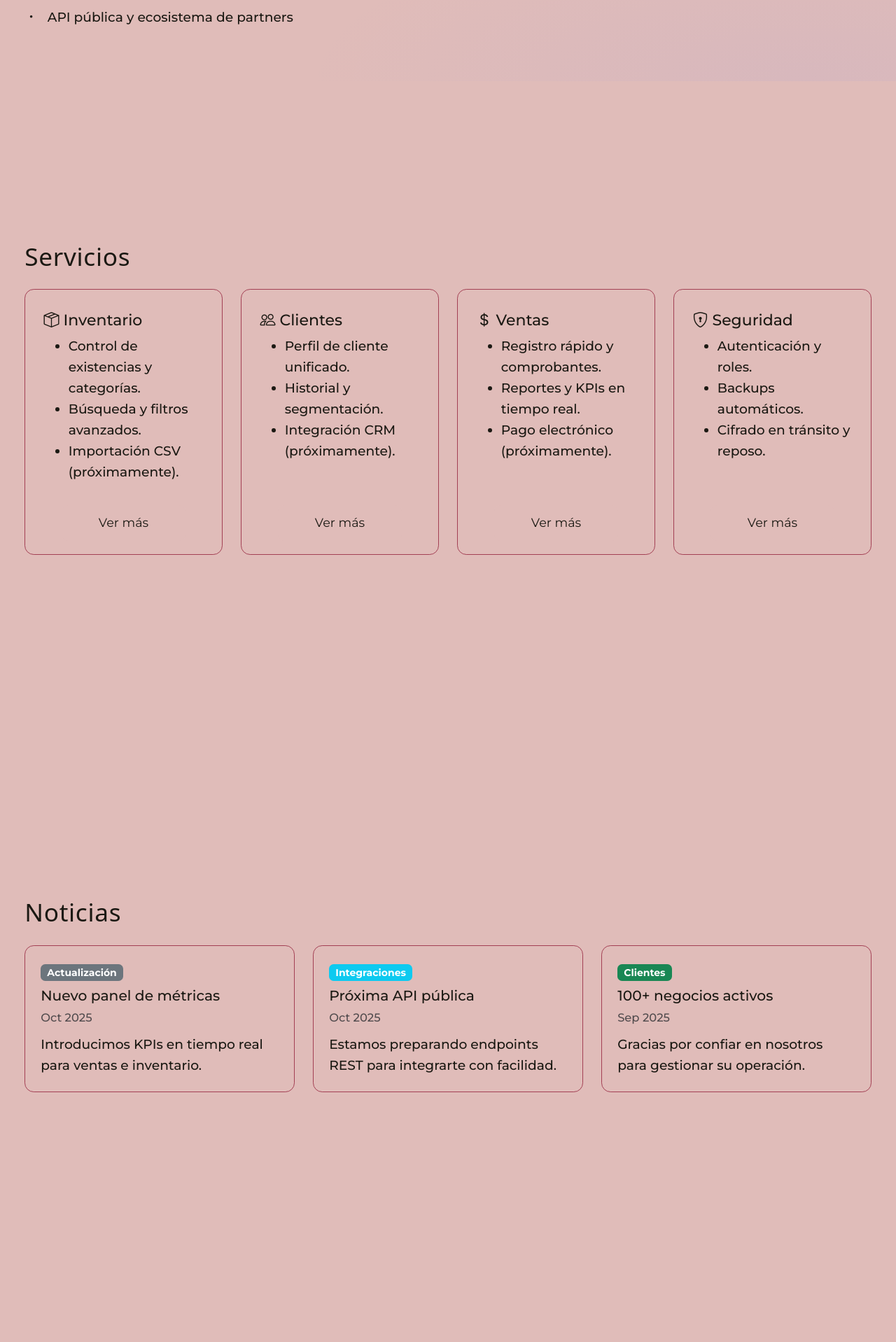
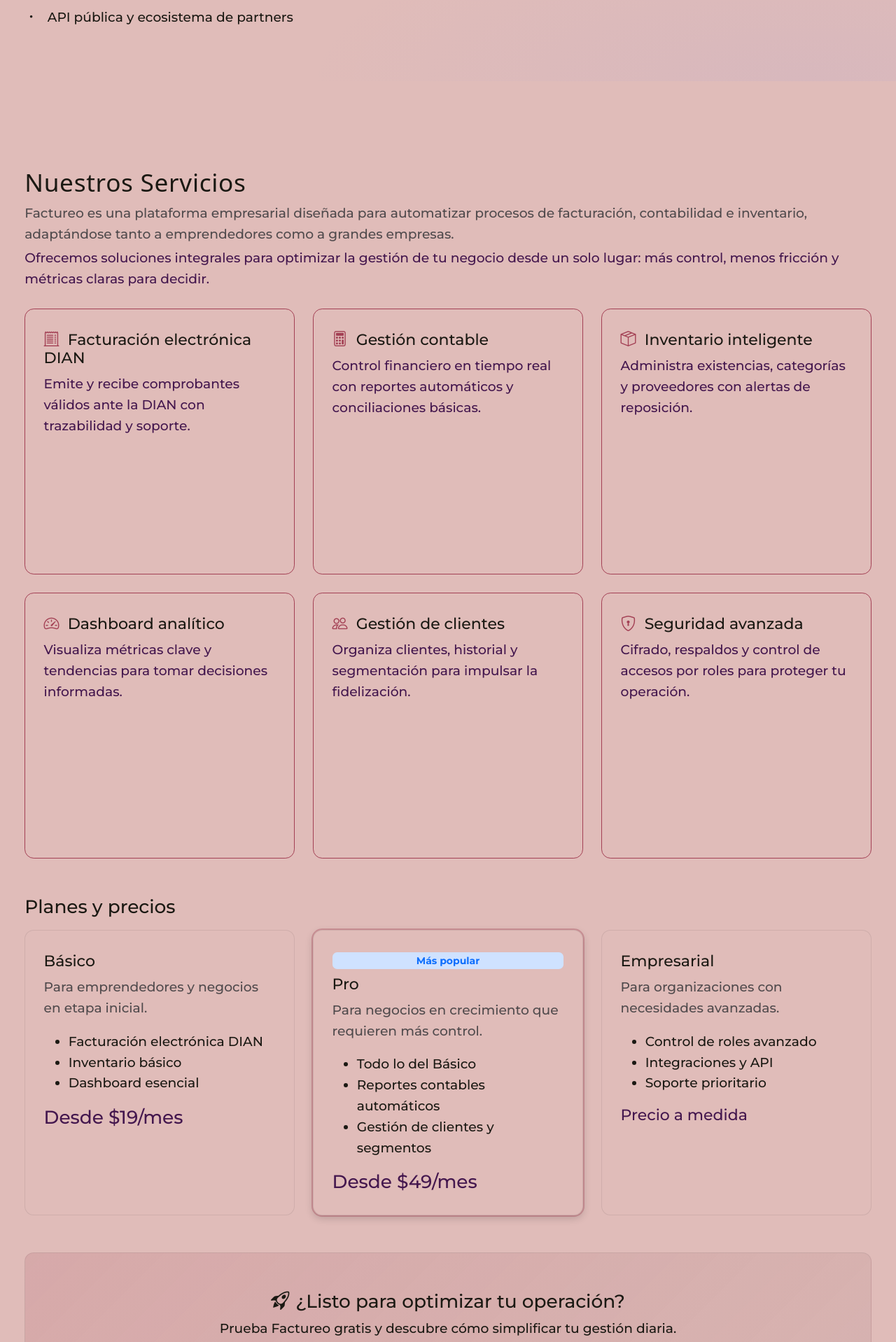
Before and after one commit to andresforero1033/factureox, a Flask app: page / in a window 1280 px wide. Shown: the part 4261-6179 px from the top of the page at 70% size. Run offline with Flask 3, Linux system fonts and the light colour scheme; some web fonts are replaced.

Commit message:
feat(servicios): rediseño con 6 tarjetas, planes y CTA
- Encabezado con título, subtítulo e introducción
- Seis tarjetas: DIAN, contable, inventario, dashboard, clientes, seguridad
- Sub-sección de precios: Básico, Pro (destacado) y Empresarial
- CTA final con botones "Probar gratis" y "Solicitar demo"
- Estilos específicos en index.css (pricing, CTA, iconos y columnas)
- Limpieza: remoción de modales y botones no usados

```diff
--- a/factureo_backend/static/css/pages/index.css
+++ b/factureo_backend/static/css/pages/index.css
@@ -192,7 +192,8 @@
 }
 
 /* Alineación solo para tarjetas en la sección Servicios */
-#servicios .col-md-6.col-lg-3 {
+#servicios .col-md-6.col-lg-3,
+#servicios .col-sm-6.col-lg-4 {
     display: flex;
 }
 
@@ -312,6 +313,23 @@
     }
 }
 
+/* --------- Servicios: encabezado, tarjetas y precios --------- */
+#servicios .services-subtitle { color: var(--color-6); }
+#servicios .services-intro { color: var(--color-2); }
+
+#servicios .service-card .card-title i { color: var(--accent-primary); margin-right: .35rem; }
+#servicios .service-card p { color: var(--color-2); }
+
+/* Pricing */
+#servicios .pricing .plan-card { border: 1px solid rgba(255,255,255,.08); }
+[data-theme="light"] #servicios .pricing .plan-card { border-color: rgba(0,0,0,.08); }
+#servicios .pricing .plan-card.best { box-shadow: 0 0 0 2px rgba(var(--accent-rgb), .35), var(--shadow-1); }
+#servicios .pricing .price { color: var(--color-2); }
+
+/* CTA reutilizable en Servicios */
+#servicios .bg-gradient-cta { background: linear-gradient(135deg, rgba(var(--accent-rgb), .22), rgba(0,0,0,.18)); border: 1px solid rgba(255,255,255,.08); border-radius: var(--radius-lg); }
+[data-theme="light"] #servicios .bg-gradient-cta { background: linear-gradient(135deg, rgba(var(--accent-rgb), .15), rgba(0,0,0,.04)); border-color: rgba(0,0,0,.07); }
+
 /* --------- Submenú interno Nosotros --------- */
 #nosotros .nosotros-subnav {
     position: sticky;
--- a/factureo_backend/templates/index.html
+++ b/factureo_backend/templates/index.html
@@ -341,169 +341,119 @@
 
 </section>
 
-<section id="servicios" class="my-5 section-full" data-reveal="fade-up" data-reveal-stagger="100"
-    data-reveal-children="fade-up">
-    <h2 class="font-subtitle mb-4">Servicios</h2>
+<section id="servicios" class="my-5 section-full" data-reveal="fade-up" data-reveal-stagger="100" data-reveal-children="fade-up">
+    <h2 class="font-subtitle mb-2">Nuestros Servicios</h2>
+    <p class="text-muted mb-1 services-subtitle">Factureo es una plataforma empresarial diseñada para automatizar procesos de facturación, contabilidad e inventario, adaptándose tanto a emprendedores como a grandes empresas.</p>
+    <p class="mb-4 services-intro">Ofrecemos soluciones integrales para optimizar la gestión de tu negocio desde un solo lugar: más control, menos fricción y métricas claras para decidir.</p>
+
     <div class="row g-4 align-items-stretch">
-        <div class="col-md-6 col-lg-3 d-flex">
-            <div class="card flex-fill hover-card">
+        <div class="col-sm-6 col-lg-4 d-flex">
+            <div class="card flex-fill hover-card service-card">
                 <div class="card-body">
-                    <h5 class="card-title"><i class="bi bi-box-seam"></i> Inventario</h5>
-                    <ul class="mb-0">
-                        <li>Control de existencias y categorías.</li>
-                        <li>Búsqueda y filtros avanzados.</li>
-                        <li>Importación CSV (próximamente).</li>
-                    </ul>
-                </div>
-                <div class="card-footer bg-transparent mt-auto pt-0">
-                    <button type="button" class="btn btn-outline-primary btn-more" data-bs-toggle="modal"
-                        data-bs-target="#modalInventario">Ver más</button>
+                    <h5 class="card-title"><i class="bi bi-receipt-cutoff"></i> Facturación electrónica DIAN</h5>
+                    <p class="mb-0">Emite y recibe comprobantes válidos ante la DIAN con trazabilidad y soporte.</p>
                 </div>
             </div>
         </div>
-        <div class="col-md-6 col-lg-3 d-flex">
-            <div class="card flex-fill hover-card">
+        <div class="col-sm-6 col-lg-4 d-flex">
+            <div class="card flex-fill hover-card service-card">
                 <div class="card-body">
-                    <h5 class="card-title"><i class="bi bi-people"></i> Clientes</h5>
-                    <ul class="mb-0">
-                        <li>Perfil de cliente unificado.</li>
-                        <li>Historial y segmentación.</li>
-                        <li>Integración CRM (próximamente).</li>
-                    </ul>
-                </div>
-                <div class="card-footer bg-transparent mt-auto pt-0">
-                    <button type="button" class="btn btn-outline-primary btn-more" data-bs-toggle="modal"
-                        data-bs-target="#modalClientes">Ver más</button>
+                    <h5 class="card-title"><i class="bi bi-calculator"></i> Gestión contable</h5>
+                    <p class="mb-0">Control financiero en tiempo real con reportes automáticos y conciliaciones básicas.</p>
                 </div>
             </div>
         </div>
-        <div class="col-md-6 col-lg-3 d-flex">
-            <div class="card flex-fill hover-card">
+        <div class="col-sm-6 col-lg-4 d-flex">
+            <div class="card flex-fill hover-card service-card">
                 <div class="card-body">
-                    <h5 class="card-title"><i class="bi bi-currency-dollar"></i> Ventas</h5>
-                    <ul class="mb-0">
-                        <li>Registro rápido y comprobantes.</li>
-                        <li>Reportes y KPIs en tiempo real.</li>
-                        <li>Pago electrónico (próximamente).</li>
-                    </ul>
-                </div>
-                <div class="card-footer bg-transparent mt-auto pt-0">
-                    <button type="button" class="btn btn-outline-primary btn-more" data-bs-toggle="modal"
-                        data-bs-target="#modalVentas">Ver más</button>
+                    <h5 class="card-title"><i class="bi bi-box-seam"></i> Inventario inteligente</h5>
+                    <p class="mb-0">Administra existencias, categorías y proveedores con alertas de reposición.</p>
                 </div>
             </div>
         </div>
-        <div class="col-md-6 col-lg-3 d-flex">
-            <div class="card flex-fill hover-card">
+        <div class="col-sm-6 col-lg-4 d-flex">
+            <div class="card flex-fill hover-card service-card">
                 <div class="card-body">
-                    <h5 class="card-title"><i class="bi bi-shield-lock"></i> Seguridad</h5>
-                    <ul class="mb-0">
-                        <li>Autenticación y roles.</li>
-                        <li>Backups automáticos.</li>
-                        <li>Cifrado en tránsito y reposo.</li>
-                    </ul>
+                    <h5 class="card-title"><i class="bi bi-speedometer2"></i> Dashboard analítico</h5>
+                    <p class="mb-0">Visualiza métricas clave y tendencias para tomar decisiones informadas.</p>
                 </div>
-                <div class="card-footer bg-transparent mt-auto pt-0">
-                    <button type="button" class="btn btn-outline-primary btn-more" data-bs-toggle="modal"
-                        data-bs-target="#modalSeguridad">Ver más</button>
+            </div>
+        </div>
+        <div class="col-sm-6 col-lg-4 d-flex">
+            <div class="card flex-fill hover-card service-card">
+                <div class="card-body">
+                    <h5 class="card-title"><i class="bi bi-people"></i> Gestión de clientes</h5>
+                    <p class="mb-0">Organiza clientes, historial y segmentación para impulsar la fidelización.</p>
+                </div>
+            </div>
+        </div>
+        <div class="col-sm-6 col-lg-4 d-flex">
+            <div class="card flex-fill hover-card service-card">
+                <div class="card-body">
+                    <h5 class="card-title"><i class="bi bi-shield-lock"></i> Seguridad avanzada</h5>
+                    <p class="mb-0">Cifrado, respaldos y control de accesos por roles para proteger tu operación.</p>
                 </div>
             </div>
         </div>
     </div>
 
-    <!-- Modales de Servicios -->
-    <div class="modal fade" id="modalInventario" tabindex="-1" aria-labelledby="modalInventarioLabel"
-        aria-hidden="true">
-        <div class="modal-dialog modal-dialog-centered">
-            <div class="modal-content">
-                <div class="modal-header">
-                    <h5 class="modal-title" id="modalInventarioLabel"><i class="bi bi-box-seam"></i> Inventario</h5>
-                    <button type="button" class="btn-close" data-bs-dismiss="modal" aria-label="Cerrar"></button>
+    <!-- Planes de precios -->
+    <div class="pricing mt-5" data-reveal="fade-up" data-reveal-stagger="120" data-reveal-children="fade-up">
+        <h3 class="h4 mb-3">Planes y precios</h3>
+        <div class="row g-4 align-items-stretch">
+            <div class="col-md-4 d-flex">
+                <div class="card flex-fill plan-card h-100">
+                    <div class="card-body">
+                        <h5 class="card-title">Básico</h5>
+                        <p class="text-muted">Para emprendedores y negocios en etapa inicial.</p>
+                        <ul class="mb-3">
+                            <li>Facturación electrónica DIAN</li>
+                            <li>Inventario básico</li>
+                            <li>Dashboard esencial</li>
+                        </ul>
+                        <div class="price h4 mb-0">Desde $19/mes</div>
+                    </div>
                 </div>
-                <div class="modal-body">
-                    <p class="mb-2">Administra productos, categorías y stock con búsquedas rápidas y filtros avanzados.
-                    </p>
-                    <ul>
-                        <li>Catálogo con categorías y variantes (SKU, tallas, colores).</li>
-                        <li>Ajustes de inventario con historial y notas.</li>
-                        <li>Alertas de stock mínimo y rotación.</li>
-                    </ul>
-                    <p class="mb-0"><strong>Próximamente:</strong> importación masiva CSV, plantillas y validaciones.
-                    </p>
+            </div>
+            <div class="col-md-4 d-flex">
+                <div class="card flex-fill plan-card h-100 best">
+                    <div class="card-body">
+                        <div class="badge bg-primary-subtle text-primary mb-2">Más popular</div>
+                        <h5 class="card-title">Pro</h5>
+                        <p class="text-muted">Para negocios en crecimiento que requieren más control.</p>
+                        <ul class="mb-3">
+                            <li>Todo lo del Básico</li>
+                            <li>Reportes contables automáticos</li>
+                            <li>Gestión de clientes y segmentos</li>
+                        </ul>
+                        <div class="price h4 mb-0">Desde $49/mes</div>
+                    </div>
                 </div>
-                <div class="modal-footer">
-                    <button type="button" class="btn btn-secondary" data-bs-dismiss="modal">Cerrar</button>
+            </div>
+            <div class="col-md-4 d-flex">
+                <div class="card flex-fill plan-card h-100">
+                    <div class="card-body">
+                        <h5 class="card-title">Empresarial</h5>
+                        <p class="text-muted">Para organizaciones con necesidades avanzadas.</p>
+                        <ul class="mb-3">
+                            <li>Control de roles avanzado</li>
+                            <li>Integraciones y API</li>
+                            <li>Soporte prioritario</li>
+                        </ul>
+                        <div class="price h5 mb-0">Precio a medida</div>
+                    </div>
                 </div>
             </div>
         </div>
     </div>
 
-    <div class="modal fade" id="modalClientes" tabindex="-1" aria-labelledby="modalClientesLabel" aria-hidden="true">
-        <div class="modal-dialog modal-dialog-centered">
-            <div class="modal-content">
-                <div class="modal-header">
-                    <h5 class="modal-title" id="modalClientesLabel"><i class="bi bi-people"></i> Clientes</h5>
-                    <button type="button" class="btn-close" data-bs-dismiss="modal" aria-label="Cerrar"></button>
-                </div>
-                <div class="modal-body">
-                    <p class="mb-2">Perfila a tus clientes con historial, segmentación y comunicaciones.</p>
-                    <ul>
-                        <li>Ficha unificada con datos de contacto y preferencias.</li>
-                        <li>Historial de compras y tickets de soporte.</li>
-                        <li>Segmentación por comportamiento y valor.</li>
-                    </ul>
-                    <p class="mb-0"><strong>Próximamente:</strong> integraciones CRM (HubSpot) y campañas dirigidas.</p>
-                </div>
-                <div class="modal-footer">
-                    <button type="button" class="btn btn-secondary" data-bs-dismiss="modal">Cerrar</button>
-                </div>
-            </div>
-        </div>
-    </div>
-
-    <div class="modal fade" id="modalVentas" tabindex="-1" aria-labelledby="modalVentasLabel" aria-hidden="true">
-        <div class="modal-dialog modal-dialog-centered">
-            <div class="modal-content">
-                <div class="modal-header">
-                    <h5 class="modal-title" id="modalVentasLabel"><i class="bi bi-currency-dollar"></i> Ventas</h5>
-                    <button type="button" class="btn-close" data-bs-dismiss="modal" aria-label="Cerrar"></button>
-                </div>
-                <div class="modal-body">
-                    <p class="mb-2">Registra ventas al instante, genera comprobantes y analiza KPIs en tiempo real.</p>
-                    <ul>
-                        <li>Facturación con impuestos y descuentos.</li>
-                        <li>Comprobantes PDF y envío por correo.</li>
-                        <li>Métricas de ingresos, margen y top productos.</li>
-                    </ul>
-                    <p class="mb-0"><strong>Próximamente:</strong> pagos electrónicos e integración contable.</p>
-                </div>
-                <div class="modal-footer">
-                    <button type="button" class="btn btn-secondary" data-bs-dismiss="modal">Cerrar</button>
-                </div>
-            </div>
-        </div>
-    </div>
-
-    <div class="modal fade" id="modalSeguridad" tabindex="-1" aria-labelledby="modalSeguridadLabel" aria-hidden="true">
-        <div class="modal-dialog modal-dialog-centered">
-            <div class="modal-content">
-                <div class="modal-header">
-                    <h5 class="modal-title" id="modalSeguridadLabel"><i class="bi bi-shield-lock"></i> Seguridad</h5>
-                    <button type="button" class="btn-close" data-bs-dismiss="modal" aria-label="Cerrar"></button>
-                </div>
-                <div class="modal-body">
-                    <p class="mb-2">Autenticación con roles, backups automáticos y cifrado en tránsito y reposo.</p>
-                    <ul>
-                        <li>Control de acceso basado en roles (RBAC).</li>
-                        <li>Respaldos programados y restauración.</li>
-                        <li>Monitoreo básico de actividad.</li>
-                    </ul>
-                    <p class="mb-0"><strong>Próximamente:</strong> auditoría avanzada y 2FA.</p>
-                </div>
-                <div class="modal-footer">
-                    <button type="button" class="btn btn-secondary" data-bs-dismiss="modal">Cerrar</button>
-                </div>
-            </div>
+    <!-- Llamado a la acción -->
+    <div class="services-cta card bg-gradient-cta text-center p-4 p-md-5 mt-5">
+        <h3 class="h4 mb-2"><i class="bi bi-rocket-takeoff me-2"></i>¿Listo para optimizar tu operación?</h3>
+        <p class="mb-3">Prueba Factureo gratis y descubre cómo simplificar tu gestión diaria.</p>
+        <div class="d-flex gap-2 justify-content-center flex-wrap">
+            <a class="btn btn-primary btn-lg" href="{{ url_for('auth.register') }}"><i class="bi bi-play-circle"></i> Probar gratis</a>
+            <a class="btn btn-outline-light btn-lg" href="#contacto"><i class="bi bi-calendar2-check"></i> Solicitar demo</a>
         </div>
     </div>
 </section>
```
